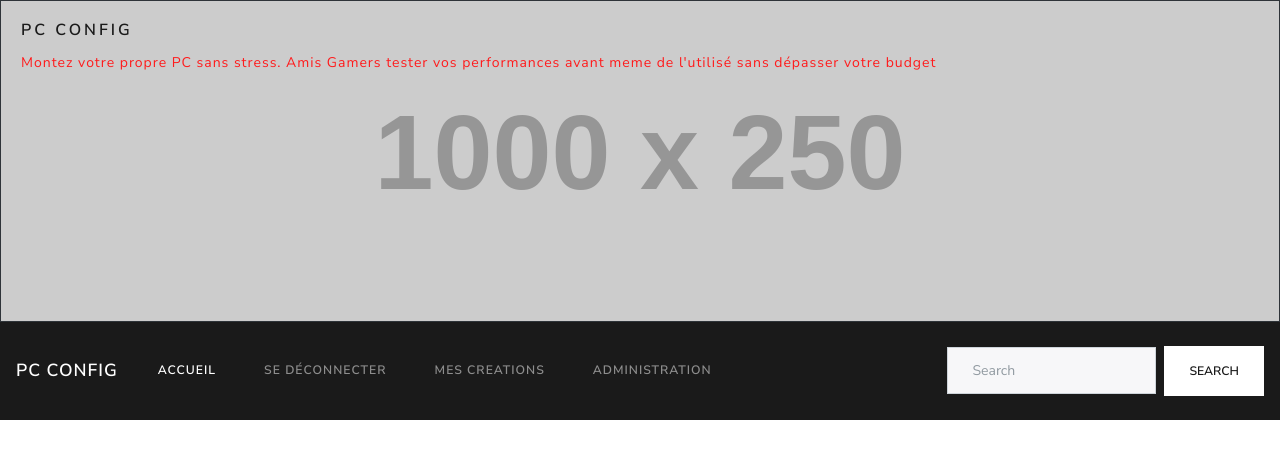
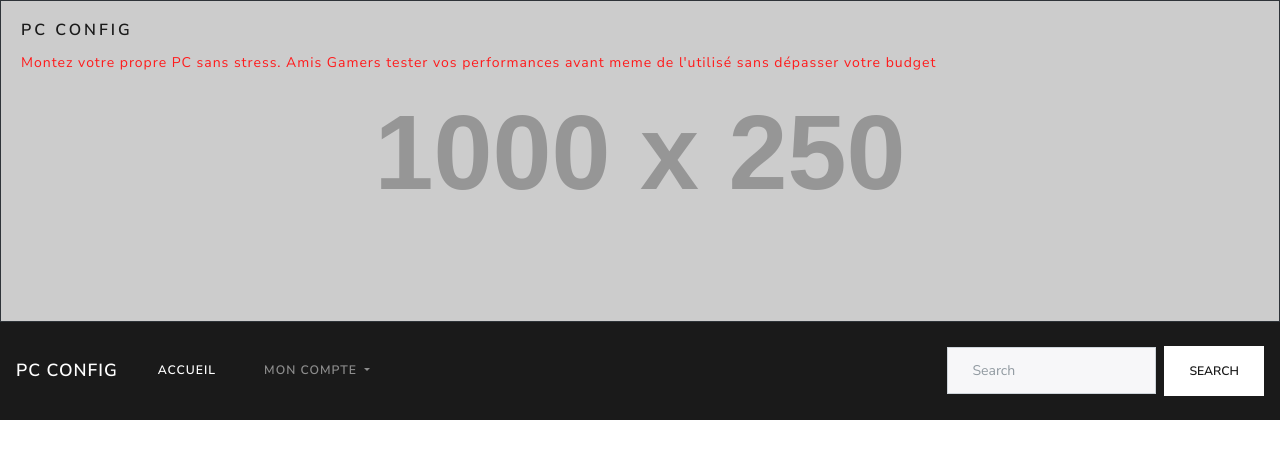
Before and after one commit to codeurH24/projet-pro, a PHP site: page /index.php in a window 1280 px wide. Shown: the top 458 px of the page. Run offline with PHP 8.4, Linux system fonts and the light colour scheme; a user stored in the database is signed in; grey boxes labelled with a size stand in for pictures from a placeholder-image service; some libraries are stand-ins or nearby versions.

Commit message:
reorganisation des boutons du menu general

```diff
--- a/data/view/composants/composant-item.php
+++ b/data/view/composants/composant-item.php
@@ -30,7 +30,8 @@
     </div>
   </div>
   <div class="col-12 col-lg-2 text-right">
-    <button class="btn btn-primary">Detail</button>
-    <footer class="text-nowrap">Meilleur Prix: <cite title="Source Title"><?= $prix ?>€</cite></footer>
+    <div><a href="#" class="btn btn-primary" style="min-width:10rem;">Detail</a></div>
+    <div><a href="#" class="btn btn-primary" style="min-width:10rem;">Ajouter</a></div>
+    <div class="text-nowrap">Meilleur Prix: <cite title="Source Title"><?= $prix ?>€</cite></div>
   </div>
 </div>
--- a/data/view/header.php
+++ b/data/view/header.php
@@ -26,17 +26,20 @@
         <li class="nav-item">
           <a class="nav-link" href="/inscription.php">S'inscrire</a>
         </li>
-        <?php }else{ ?>
-        <li class="nav-item">
-          <a class="nav-link" href="/logout.php">Se Déconnecter</a>
-        </li>
         <?php } ?>
         <?php if( isset($_SESSION['user']) ){ ?>
-        <li class="nav-item">
-          <a class="nav-link" href="/mon-compte.php">Mes Creations</a>
-        </li>
-        <li class="nav-item">
-          <a class="nav-link" href="/admin/">Administration</a>
+        <li class="nav-item dropdown">
+          <a class="nav-link dropdown-toggle" href="#" id="navbarDropdown" role="button" data-toggle="dropdown" aria-haspopup="true" aria-expanded="false">
+            Mon compte
+          </a>
+          <div class="dropdown-menu" aria-labelledby="navbarDropdown">
+            <a class="dropdown-item" href="#">Mes Créations</a>
+            <a class="dropdown-item" href="/mon-compte.php">Mon Profile</a>
+            <div class="dropdown-divider"></div>
+            <a class="dropdown-item" href="/admin/">Administration</a>
+            <div class="dropdown-divider"></div>
+            <a class="dropdown-item" href="/logout.php">Se Déconnecter</a>
+          </div>
         </li>
         <?php } ?>
       </ul>
```
